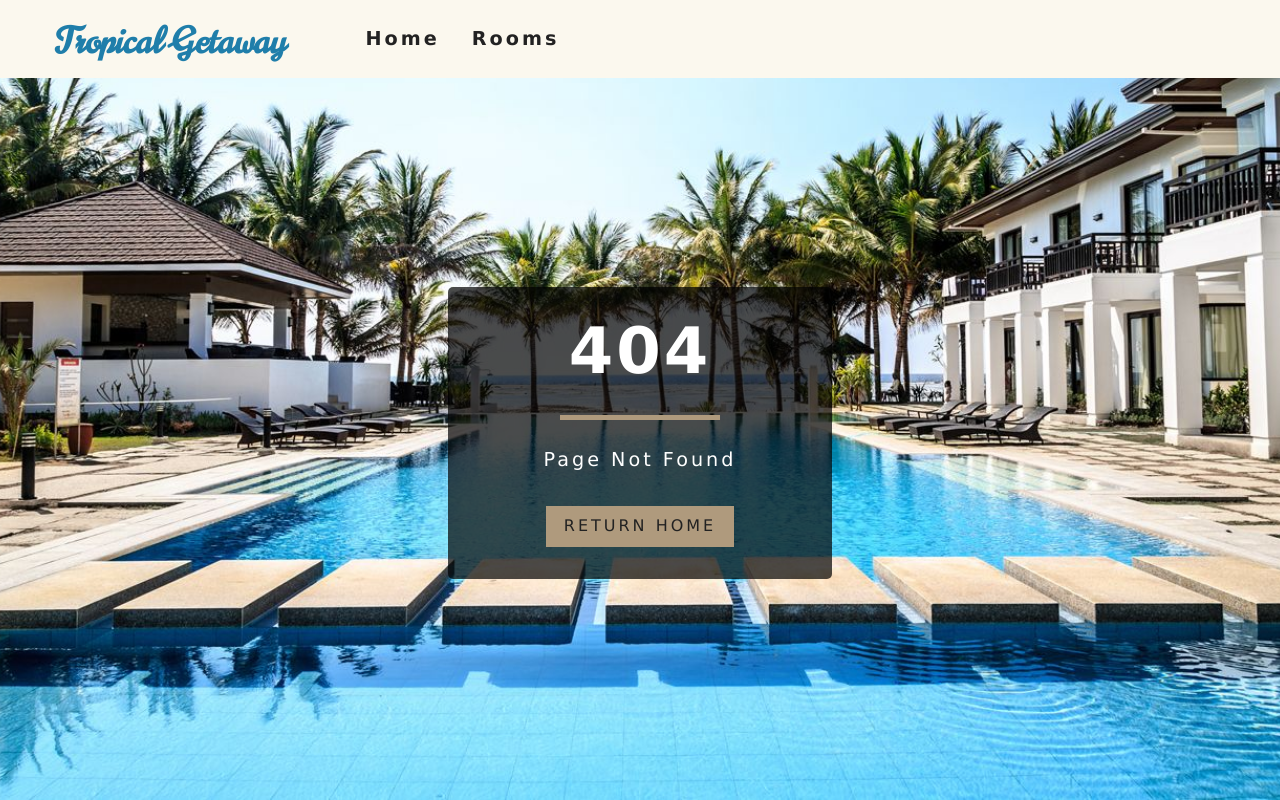
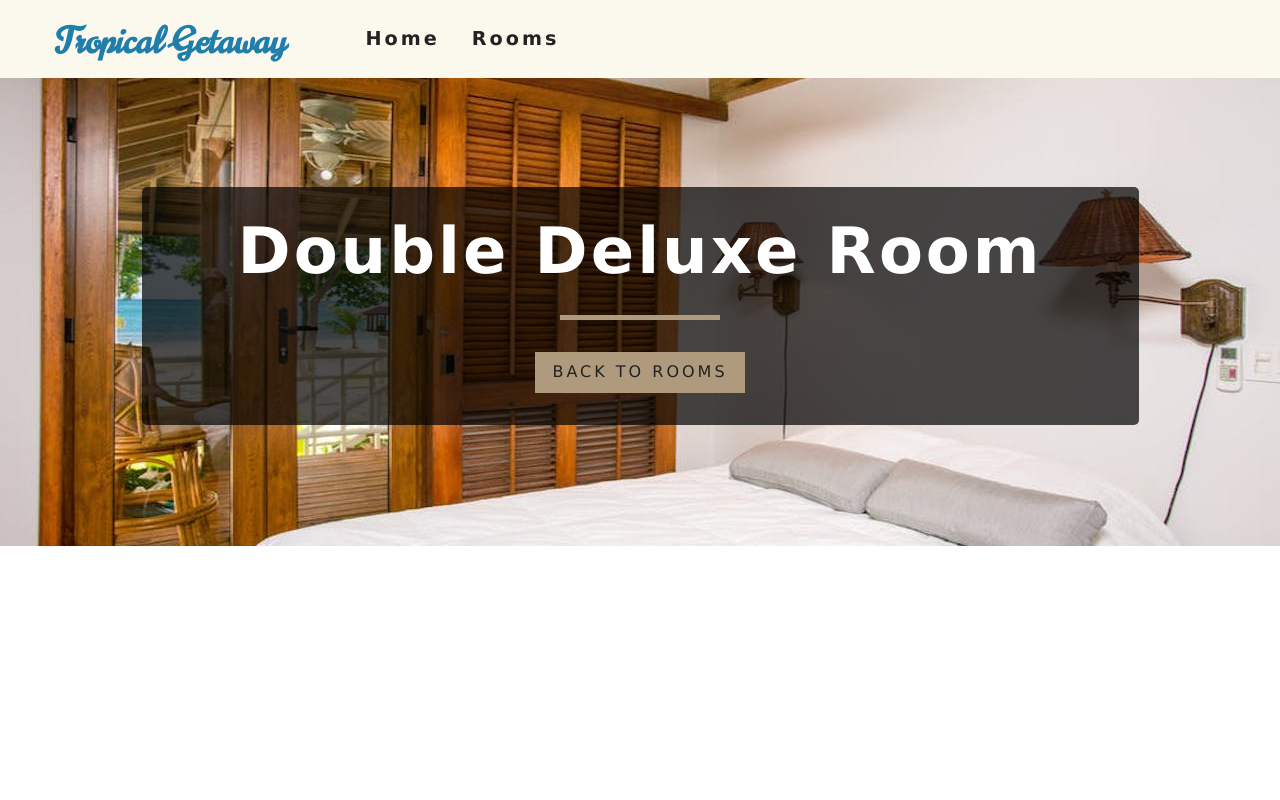
Before and after one commit to tam135/Beach-getaway, a React (Create React App) app: page /rooms/double-deluxe in a window 1280 px wide. Before the commit this address had no page. Built offline with nearby package versions, Linux system fonts and the light colour scheme.

Commit message:
Single room page dynamic

```diff
--- a/package.json
+++ b/package.json
@@ -8,7 +8,8 @@
     "react-icons": "^3.7.0",
     "react-router-dom": "^5.1.2",
     "react-scripts": "3.2.0",
-    "react-slideshow-image": "^1.3.0"
+    "react-slideshow-image": "^1.3.0",
+    "styled-components": "^4.4.0"
   },
   "scripts": {
     "start": "react-scripts start",
--- a/src/App.js
+++ b/src/App.js
@@ -20,7 +20,7 @@
         <Switch>
           <Route exact path="/" component={Home} />
           <Route exact path="/rooms" component={Rooms} />
-          <Route exact path="/:slug" component={SingleRoom} />
+          <Route exact path="/rooms/:slug" component={SingleRoom} />
           <Route component={Error} />
         </Switch>
       </>
--- a/src/components/StyledHero.js
+++ b/src/components/StyledHero.js
@@ -1,9 +1,11 @@
 import styled from "styled-components";
 import defaultImg from "../images/room-1.jpeg";
+
+
 const StyledHero = styled.header`
   min-height: 60vh;
   /* background: url(${defaultImg}); */
-  background: url(${props => (props.img ? props.img : defaultImg)});
+  background: url(${props => (props.img ? props.img : defaultImg)}) center/cover no-repeat;
   display: flex;
   align-items: center;
   justify-content: center;
--- a/src/context.js
+++ b/src/context.js
@@ -13,7 +13,6 @@
 
     componentDidMount = () => {
         let rooms = this.formatData(items)
-        console.log(rooms)
         let featuredRooms = rooms.filter(room => room.featured === true);
         this.setState({
             rooms,
@@ -33,9 +32,16 @@
         })
         return tempItems
     }
+
+    getRoom = (slug) => {
+        let tempRoom = [...this.state.rooms];
+        const room = tempRoom.find((room) => room.slug === slug);
+        return room
+    }
+
     render() {
         return (
-            <RoomContext.Provider value={{...this.state}}>
+            <RoomContext.Provider value={{...this.state, getRoom: this.getRoom}}>
                 {this.props.children}
             </RoomContext.Provider>
         )
--- a/src/pages/Home.js
+++ b/src/pages/Home.js
@@ -5,6 +5,7 @@
 import FeaturedRooms from '../components/FeaturedRooms'
 import LowerNavBar from '../components/LowerNavBar'
 import {Link} from 'react-router-dom'
+import StyledHero from '../components/StyledHero';
 
 export default function Home() {
     return (
--- a/src/pages/SingleRoom.js
+++ b/src/pages/SingleRoom.js
@@ -1,11 +1,46 @@
 import React, { Component } from 'react'
+import defaultBcg from '../images/room-1.jpeg';
+import Hero from '../components/Hero';
+import Banner from '../components/Banner';
+import { Link } from 'react-router-dom';
+import { RoomContext } from '../context';
+import StyledHero from '../components/StyledHero'
 
 export default class SingleRoom extends Component {
+    constructor(props) {
+        super(props)
+        this.state = {
+            slug: this.props.match.params.slug,
+            defaultBcg
+        }
+    }
+
+    static contextType = RoomContext
+    //componentDidMount() {
+        //}
+
     render() {
+        const { getRoom } = this.context
+        const room = getRoom(this.state.slug)
+
+        if(!room) {
+            return <div className="error">
+                <h3>No such room could be found...</h3>
+                <Link to='/rooms' className='btn-primary'>
+                    back to rooms
+                </Link>
+            </div>
+        }
+
+        const { name, description, capacity, size, price, extras, breakfast, images } = room
         return (
-            <div>
-                Hello from single room
-            </div>
+            <StyledHero img={images[0]}>
+                <Banner title={`${name} room`}>
+                    <Link to='/rooms' className='btn-primary'>
+                        back to rooms
+                    </Link>
+                </Banner>
+            </StyledHero>
         )
     }
 }
```
Also changed, not shown: 1 other file (tests, documents, lock files or other folders).
